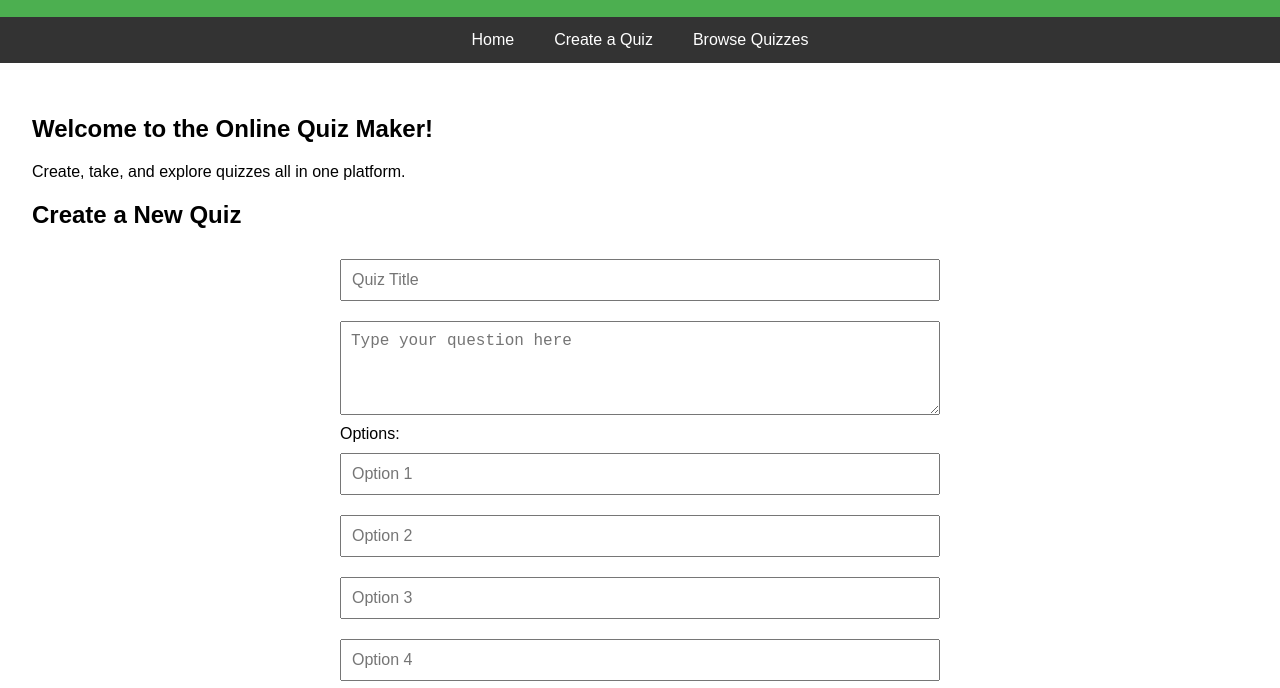
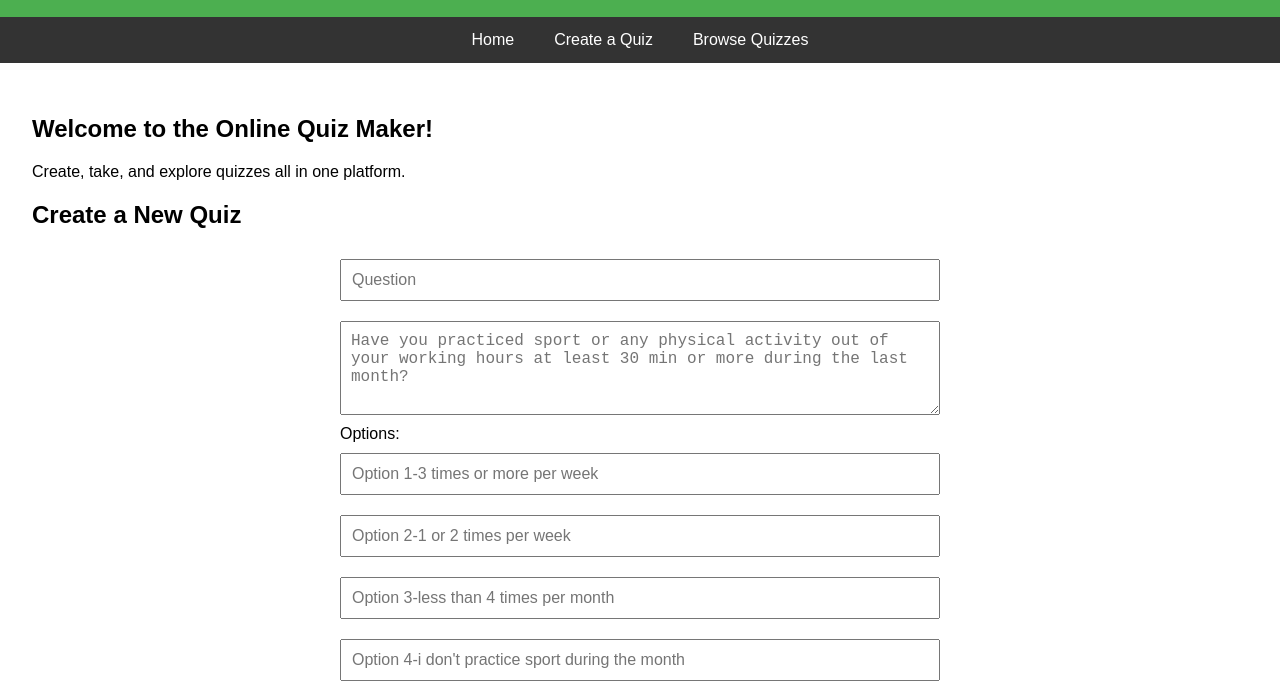
Before and after one commit to Suparna62/online-quiz-maker, a plain HTML site: page index.html in a window 1280 px wide. Shown: the part 95-783 px from the top of the page. Drawn offline with Linux system fonts and the light colour scheme.

Commit message:
add a change

```diff
--- a/index.html
+++ b/index.html
@@ -94,13 +94,13 @@
         <section id="create">
             <h2>Create a New Quiz</h2>
             <form class="quiz-form">
-                <input type="text" name="quiz-title" placeholder="Quiz Title" required>
-                <textarea name="question" placeholder="Type your question here" rows="4" required></textarea>
+                <input type="text" name="quiz-title" placeholder="Question" required>
+                <textarea name="question" placeholder="Have you practiced sport or any physical activity out of your working hours at least 30 min or more during the last month?" rows="4" required></textarea>
                 <label for="options">Options:</label>
-                <input type="text" name="option1" placeholder="Option 1" required>
-                <input type="text" name="option2" placeholder="Option 2" required>
-                <input type="text" name="option3" placeholder="Option 3" required>
-                <input type="text" name="option4" placeholder="Option 4" required>
+                <input type="text" name="option1" placeholder="Option 1-3 times or more per week" required>
+                <input type="text" name="option2" placeholder="Option 2-1 or 2 times per week" required>
+                <input type="text" name="option3" placeholder="Option 3-less than 4 times per month" required>
+                <input type="text" name="option4" placeholder="Option 4-i don't practice sport during the month" required>
                 <label for="correct">Correct Answer:</label>
                 <select name="correct" required>
                     <option value="1">Option 1</option>
```
